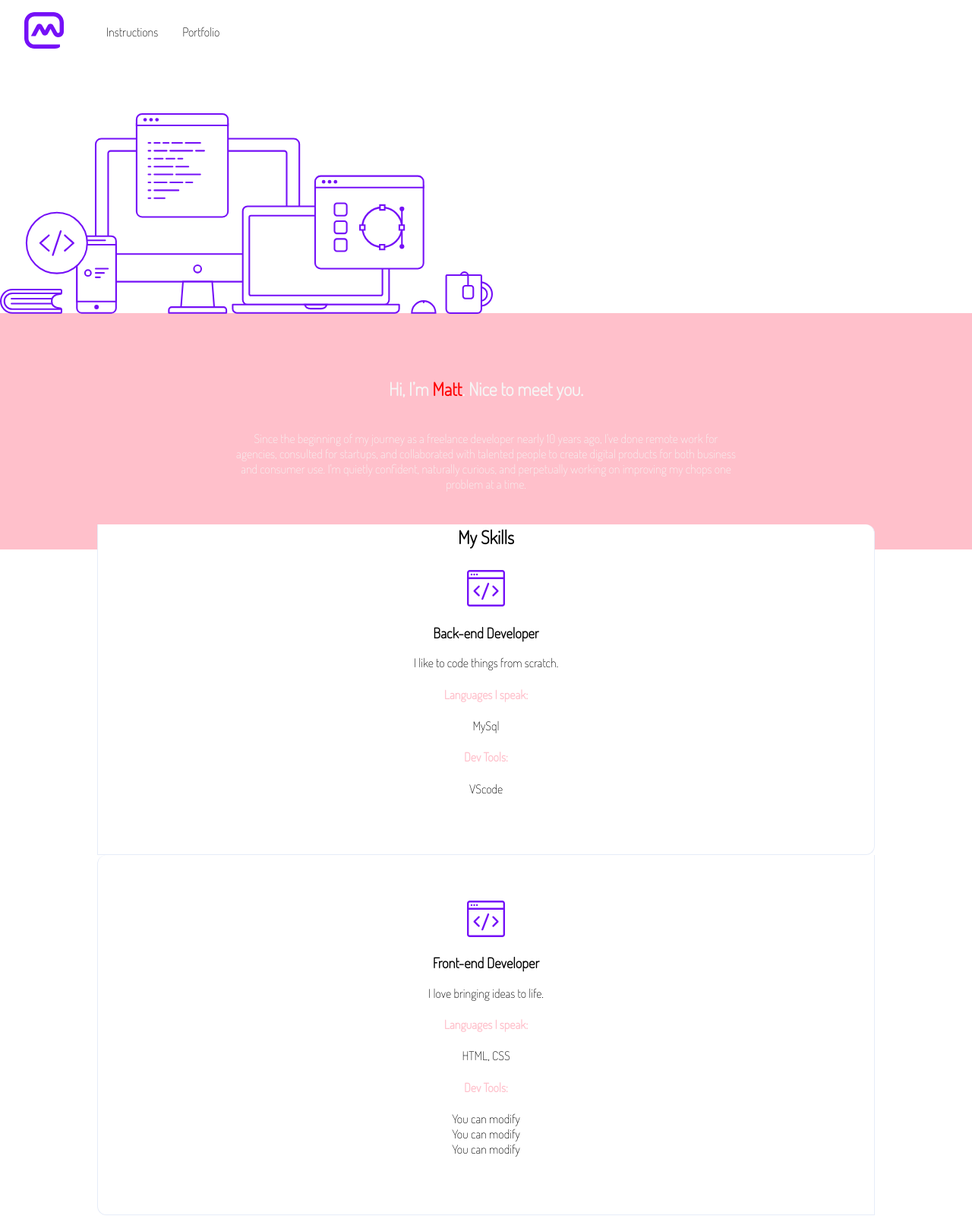
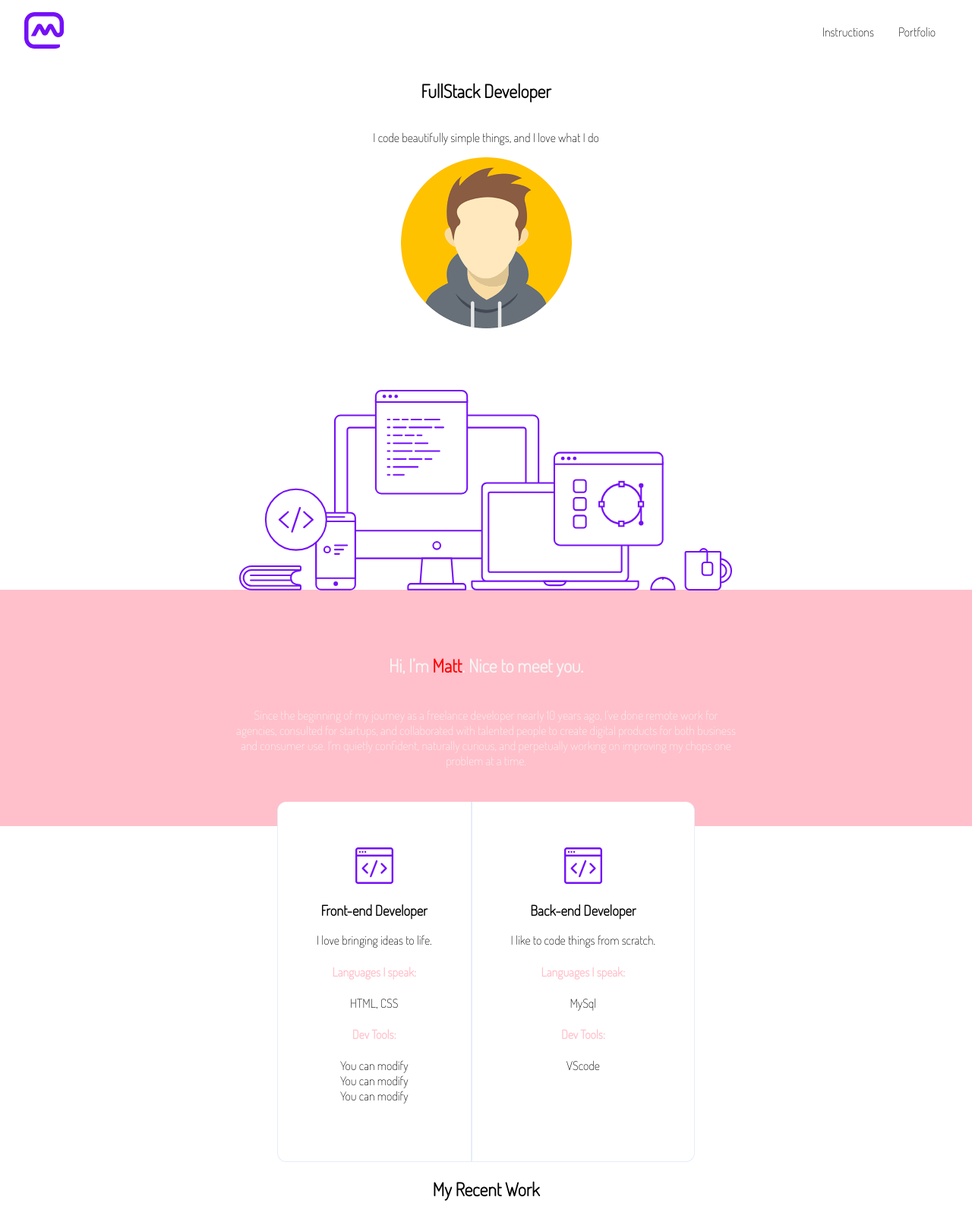
Before and after one commit to WildCodeSchool-2024-09/JS-RemoteFR-Vert-CrewCodeIle-checkpoint-1, a website: page site/portfolio.html in a window 1280 px wide. Shown: the top 1600 px of the page at 76% size. Drawn offline with Linux system fonts and the light colour scheme.

Commit message:
css etape 1 a 7

```diff
--- a/site/css/portfolio.css
+++ b/site/css/portfolio.css
@@ -28,10 +28,33 @@
 	margin-bottom: var(--gutter);
 }
 
+@media screen and (min-width: 700px) {
+	header nav {
+		display: flex;
+		justify-content: space-between;
+	}
+
+	.banniere {
+		display: flex;
+		flex-direction: column;
+		align-items: center;
+	}
+
+	figure {
+		text-align: center;
+	}
+}
+
 .desktop {
 	margin: 0;
 	margin-top: calc(var(--gutter) * 5);
 	margin-bottom: calc(var(--gutter) * -0.3125);
+}
+
+@media screen and (max-width: 700px) {
+	#imgDesktop {
+		display: none;
+	}
 }
 
 .description {
@@ -55,6 +78,16 @@
 	margin-top: calc(var(--gutter) * -2);
 	border-radius: var(--radius);
 	padding: 0 10%;
+	display: flex;
+	justify-content: center;
+	flex-direction: row-reverse;
+}
+
+@media screen and (max-width: 700px) {
+	.skills {
+		display: flex;
+		flex-direction: column-reverse;
+	}
 }
 
 .skills--title {
@@ -67,7 +100,7 @@
 	border-right: var(--styledBorder);
 	border-bottom: var(--styledBorder);
 	background-color: var(--cardColor);
-  padding: calc(var(--gutter) * 3.75) calc(var(--gutter)* 2.1875);
+	padding: calc(var(--gutter) * 3.75) calc(var(--gutter) * 2.1875);
 	border-radius: var(--radius);
 	text-align: var(--textAlign);
 	box-shadow: var(--styledShadow);
@@ -108,3 +141,16 @@
 .purple-text {
 	color: var(--purple);
 }
+
+.disabled {
+	opacity: 50%;
+}
+
+@media screen and (min-width: 700px) {
+	.projects {
+		display: flex;
+		flex-direction: column;
+		flex-wrap: wrap;
+		align-items: center;
+	}
+}
--- a/site/portfolio.html
+++ b/site/portfolio.html
@@ -22,9 +22,14 @@
     <main>
       <!-- First banner with title, description, avatar and image desktop -->
       <!-- You can use the avatar image on the folder image -->
+      <section class="banniere">
+            <h1>FullStack Developer</h1>
+            <p>I code beautifully simple things, and I love what I do</p>
+            <img src="image/avatar-bis.png" alt="avatar">
+      </section>
       <section>
         <figure class="desktop">
-          <img src="image/desktop.svg" alt="desktop" />
+          <img src="image/desktop.svg" alt="desktop" id="imgDesktop"/>
         </figure>
       </section>
 
@@ -39,7 +44,7 @@
       <!-- Bloc of list of skill front end and back end -->
 
       <article class="skills">
-        <h2 class="skills--title">My Skills</h2>
+        <!-- <h2 class="skills--title">My Skills</h2> -->
           <section class="column">
               <img src="image/frontend.svg" alt="" />
               <h3>Back-end Developer</h3>
```
Lines whose indentation alone changed are shown as unchanged.
